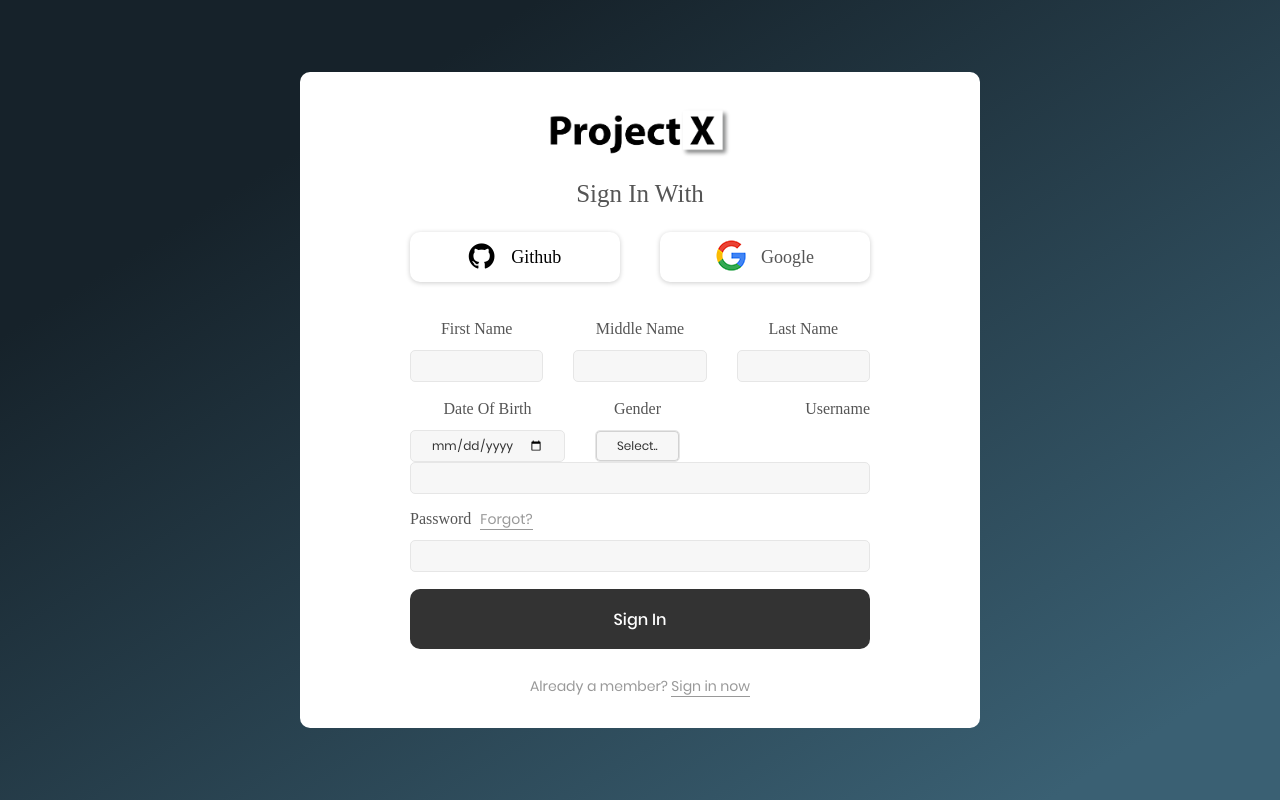
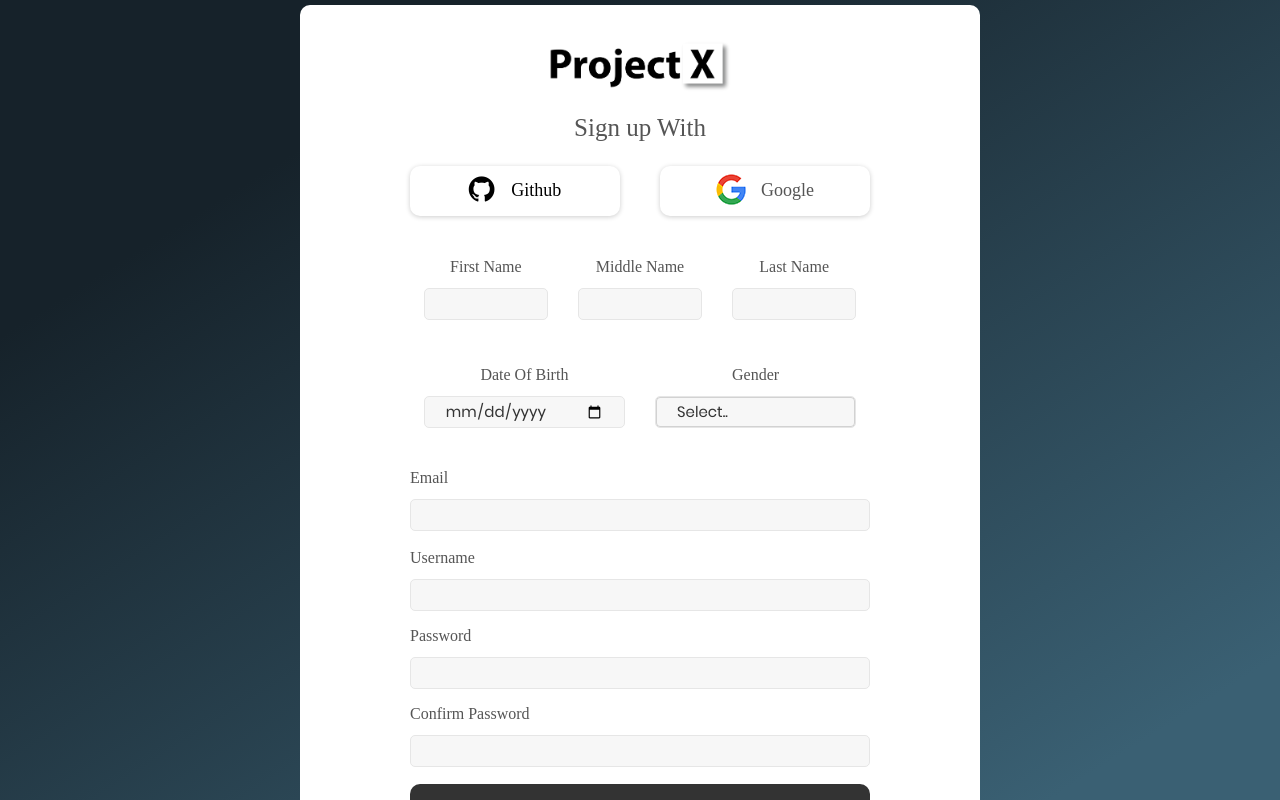
Before and after one commit to ipratikk/Final-Year-Project, a plain HTML site: page signup.html in a window 1280 px wide. Drawn offline with Linux system fonts and the light colour scheme; a web font is replaced by a local one.

Commit message:
Updated signup page

```diff
--- a/css/main.css
+++ b/css/main.css
@@ -320,7 +320,7 @@ iframe {
   font-family: Poppins-Regular;
   color: #333333;
   line-height: 1.2;
-  font-size: 12px;
+  font-size: 15px;
 
   display: block;
   width: 100%;
--- a/signup.html
+++ b/signup.html
@@ -30,7 +30,7 @@
         </div>
         <form class="login100-form validate-form flex-sb flex-w">
           <span class="login100-form-title p-b-23">
-            Sign In With
+            Sign up With
           </span>
 
           <a href="#" class="btn-face m-b-20">
@@ -43,6 +43,7 @@
             Google
           </a>
 
+          <div class="container-fluid">
             <div class="row">
               <div class="col-sm">
                 <div class="p-t-15 p-b-9">
@@ -78,12 +79,12 @@
                   <input class="input100" type="text" name="last_name">
                   <span class="focus-input100"></span>
                 </div>
-
+              </div>
             </div>
           </div>
 
+          <div class="container-fluid">
             <div class="row">
-
               <div class="col-sm">
                 <div class="p-t-15 p-b-9">
                   <span class="txt1">
@@ -102,16 +103,28 @@
                     Gender
                   </span>
                 </div>
-              <div class="wrap-input100 validate-input" data-validate="Username is required">
-                <select class="custom-select input100">
+                <div class="wrap-input100 validate-input" data-validate="Gender is required">
+                  <select class="custom-select input100" required>
                     <option selected>Select..</option>
-                  <option value="1">One</option>
-                  <option value="2">Two</option>
-                  <option value="3">Three</option>
+                    <option value="1">Male</option>
+                    <option value="2">Female</option>
+                    <option value="3">Other</option>
                   </select>
                   <span class="focus-input100"></span>
                 </div>
               </div>
+            </div>
+          </div>
+
+
+          <div class="p-t-15 p-b-9">
+            <span class="txt1">
+              Email
+            </span>
+          </div>
+          <div class="wrap-input100 validate-input" data-validate="Email is required">
+            <input class="input100" type="email" name="email">
+            <span class="focus-input100"></span>
           </div>
 
           <div class="p-t-15 p-b-9">
@@ -128,19 +141,27 @@
             <span class="txt1">
               Password
             </span>
-
-            <a href="#" class="txt2 bo1 m-l-5">
-              Forgot?
-            </a>
           </div>
           <div class="wrap-input100 validate-input" data-validate="Password is required">
             <input class="input100" type="password" name="pass">
             <span class="focus-input100"></span>
           </div>
 
+
+          <div class="p-t-13 p-b-9">
+            <span class="txt1">
+              Confirm Password
+            </span>
+          </div>
+          <div class="wrap-input100 validate-input" data-validate="Password is required">
+            <input class="input100" type="password" name="confirm_pass">
+            <span class="focus-input100"></span>
+          </div>
+
+
           <div class="container-login100-form-btn m-t-17">
             <button class="login100-form-btn">
-              Sign In
+              Sign Up
             </button>
           </div>
 
```
Lines whose indentation alone changed are shown as unchanged.
